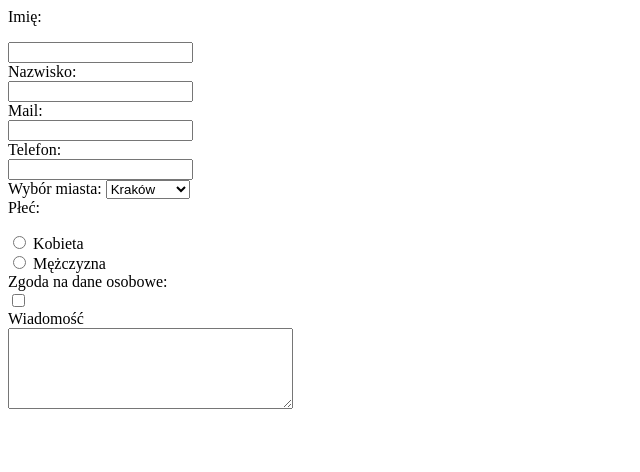
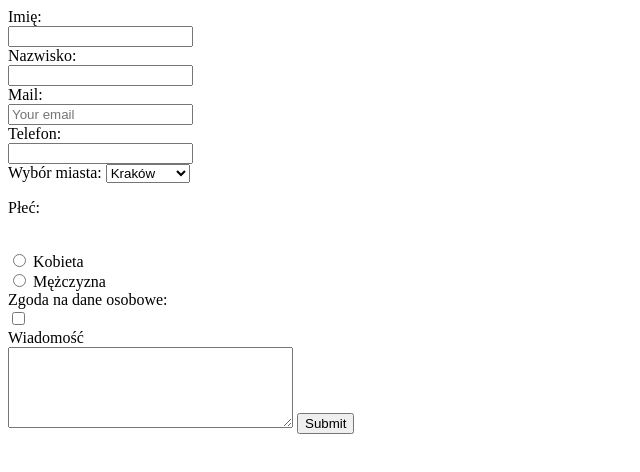
Before and after one commit to KasiaWad/1-formularz-html5, a plain HTML site: page index.html in a window 1280 px wide. Shown: the whole page, without its empty margins (0-640 px from the left). Drawn offline with Linux system fonts and the light colour scheme.

Commit message:
1-formularz-html5

```diff
--- a/index.html
+++ b/index.html
@@ -1,21 +1,30 @@
-<form action="index.html">
-    <label for="imie">Imię:</label></form>
-    <input type="text" name="imie"><br>
+<!DOCTYPE html>
+<html lang="en">
+
+<head>
+    <meta charset="UTF-8">
+    <meta http-equiv="X-UA-Compatible" content="IE=edge">
+    <meta name="viewport" content="width=device-width, initial-scale=1.0">
+    <title>Document</title>
+</head>
+
+<body>
+    <form action="https://formspree.io/f/xdoyvwao" method="POST">
+        <label for="imie">Imię:</label><br>
+        <input type="text" id="imie" name="imie"><br>
         <label for="nazwisko">Nazwisko:</label><br>
-    <input type="text" name="nazwisko"><br>
+        <input type="text" id="nazwisko" name="nazwisko"><br>
         <label for="mail">Mail:</label><br>
-    <input type="text" name="mail"><br>
-    <label for ="telefon">Telefon:</label><br>
-    <input type="text" name="telefon"><br>
+        <input type="text" name="_replyto" placeholder="Your email" /><br>
+        <label for="telefon">Telefon:</label><br>
+        <input type="text" id="telefon" name="telefon"><br>
         <label for="miasto">Wybór miasta:</label>
         <select name="miasto" id="miasto">
             <option value="Kraków">Kraków</option>
             <option value="Warszawa">Warszawa</option>
             <option value="Gdańsk">Gdańsk</option>
         </select>
-    <form>
-    <label for="płeć">Płeć:</label><br>
-    </form>
+        <p>Płeć:</p><br>
         <input type="radio" id="Kobieta" name="kobieta" value="Kobieta">
         <label for="kobieta">Kobieta</label><br>
         <input type="radio" id="Mężczyzna" name="mężczyzna" value="Mężczyzna">
@@ -23,8 +32,12 @@
         <label for="zgoda">Zgoda na dane osobowe:</label><br>
         <input type="checkbox" id="zgoda" name="zgoda" value="Zgoda"><br>
         <label for="wiadomość">Wiadomość</label><br>
-    <textarea id="wiadomość" name="wiadomość"
-              rows="5" cols="33">
+        <textarea id="wiadomość" name="wiadomość" rows="5" cols="33">
     </textarea>
+        <input type="submit">
 
     </form>
+
+</body>
+
+</html>
```
Lines whose indentation alone changed are shown as unchanged.
